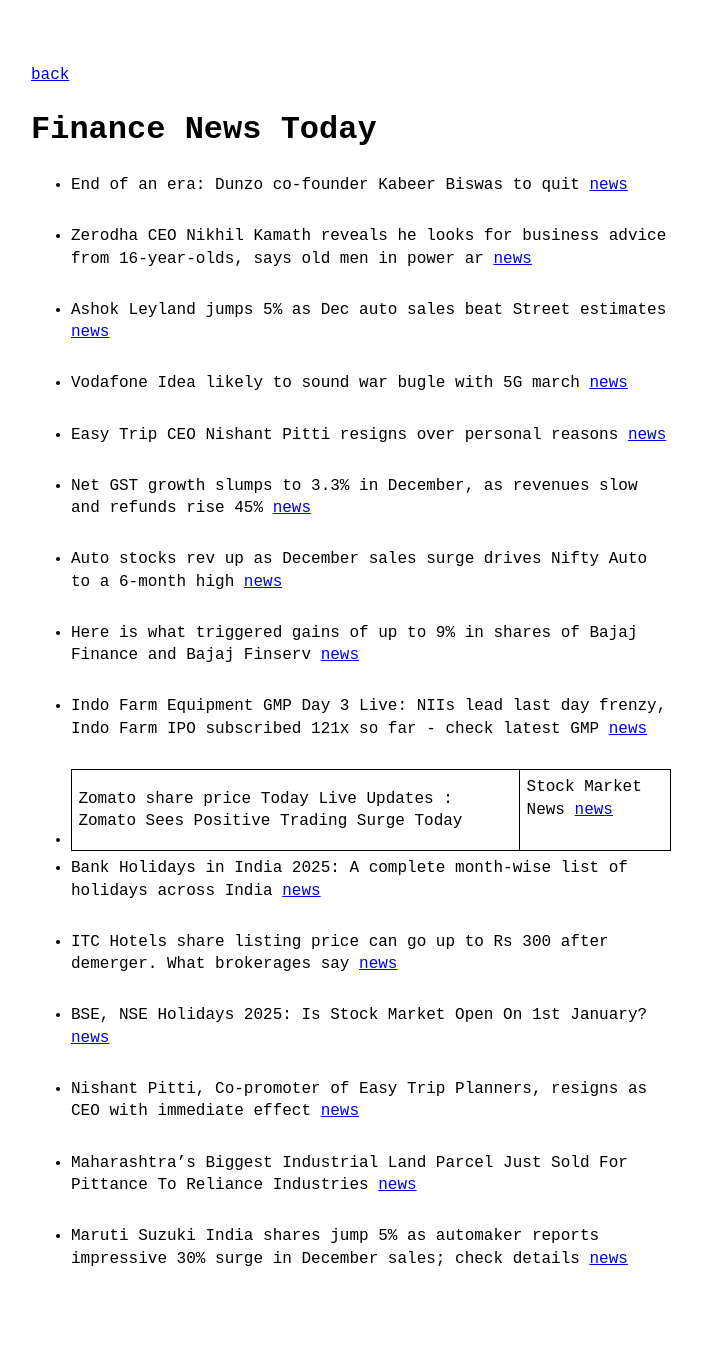
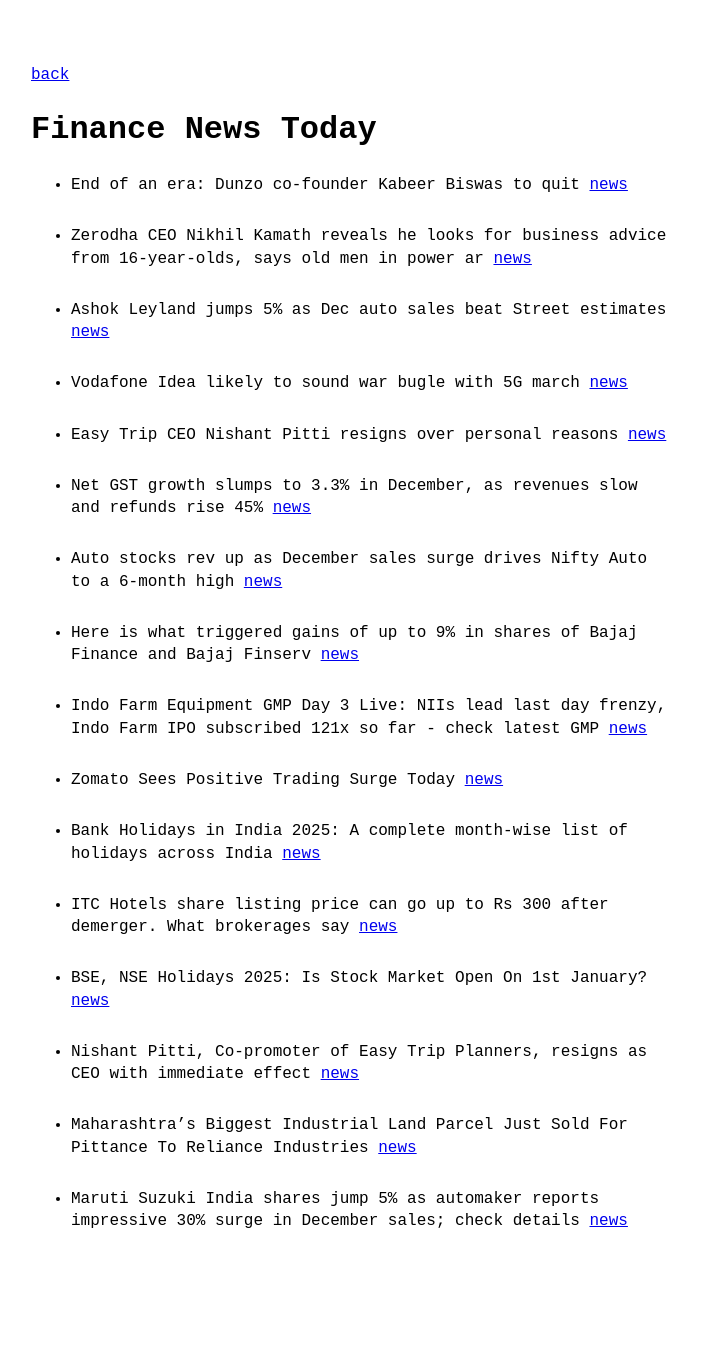
Before and after one commit to VallarasuS/Vallarasu.in, a Jekyll site: the page built from docs/finance.md, in a window 1280 px wide. Shown: the whole page, without its empty margins (289-991 px from the left). Built offline with Jekyll 4.4.1, drawn with Linux system fonts in a browser that asks for light colours; after the commit the page ends 1335 px from its top, so only the background shows below that.

Commit message:
Update finance.md

```diff
--- a/docs/finance.md
+++ b/docs/finance.md
@@ -12,7 +12,7 @@
 - Auto stocks rev up as December sales surge drives Nifty Auto to a 6-month high [news](https://www.moneycontrol.com/news/business/markets/auto-stocks-rev-up-as-december-sales-surge-drives-nifty-auto-to-a-6-month-high-12902019.html) <br/><br/>
 - Here is what triggered gains of up to 9% in shares of Bajaj Finance and Bajaj Finserv [news](https://www.cnbctv18.com/market/bajaj-finance-bajaj-finserv-share-price-top-nifty-50-gainers-target-citi-positive-aum-nim-q3-returns-19533355.htm) <br/><br/>
 - Indo Farm Equipment GMP Day 3 Live: NIIs lead last day frenzy, Indo Farm IPO subscribed 121x so far - check latest GMP [news](https://www.moneycontrol.com/news/business/ipo/indo-farm-equipment-ipo-gmp-live-union-budget-2024-business-news-january-2-liveblog-12901823.html) <br/><br/>
-- Zomato share price Today Live Updates : Zomato Sees Positive Trading Surge Today | Stock Market News [news](https://www.livemint.com/market/live-blog/zomato-share-price-today-latest-live-updates-on-02-jan-2025-11735785114058.html) <br/><br/>
+- Zomato Sees Positive Trading Surge Today [news](https://www.livemint.com/market/live-blog/zomato-share-price-today-latest-live-updates-on-02-jan-2025-11735785114058.html) <br/><br/>
 - Bank Holidays in India 2025: A complete month-wise list of holidays across India [news](https://indianexpress.com/article/when-is/bank-holidays-in-india-2025-a-complete-month-wise-list-of-holidays-9755797/) <br/><br/>
 - ITC Hotels share listing price can go up to Rs 300 after demerger. What brokerages say [news](https://m.economictimes.com/markets/stocks/news/itc-hotels-share-listing-price-can-go-up-to-rs-300-after-demerger-what-brokerages-say/articleshow/116874217.cms) <br/><br/>
 - BSE, NSE Holidays 2025: Is Stock Market Open On 1st January? [news](https://www.news18.com/business/markets/stock-market-holidays-2025-jan-1-nse-bse-new-year-9174112.html) <br/><br/>
```
